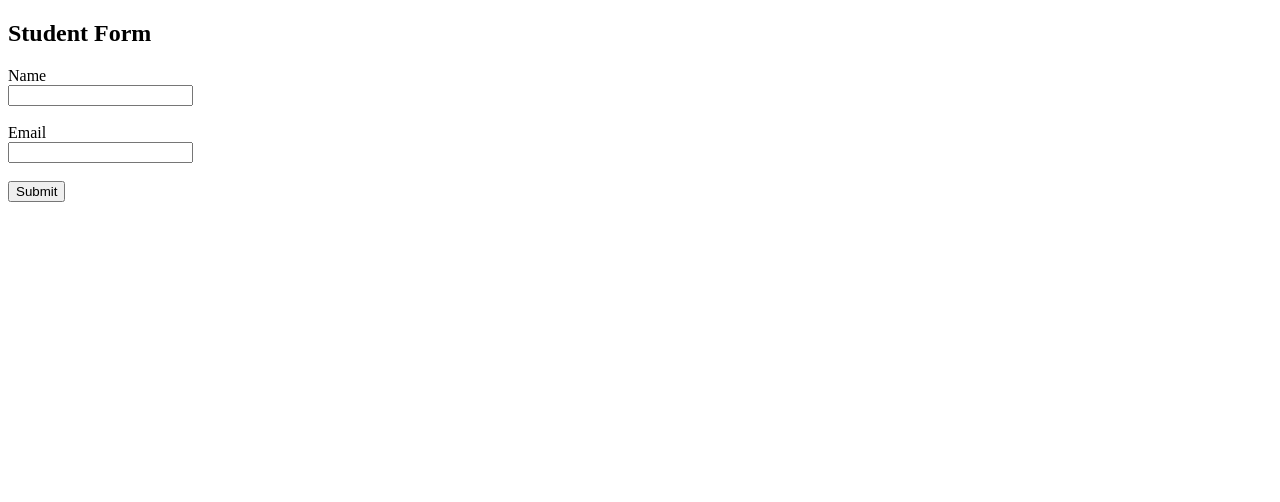
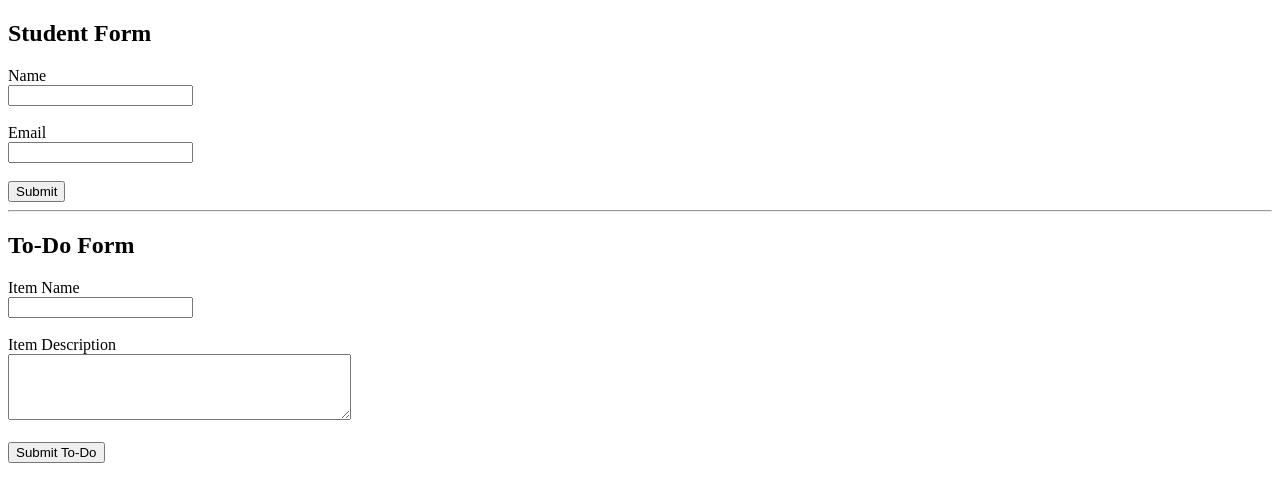
Before and after one commit to vish56/git-module-2, a Flask app: page / in a window 1280 px wide. Shown: the top 502 px of the page. Run offline with Flask 3, Linux system fonts and the light colour scheme.

Commit message:
Add To-Do page frontend

```diff
--- a/templates/index.html
+++ b/templates/index.html
@@ -2,7 +2,7 @@
 <html>
 
 <head>
-    <title>Student Form</title>
+    <title>Student Form & To-Do</title>
 </head>
 
 <body>
@@ -25,6 +25,22 @@
 <p style="color:red;">{{ error }}</p>
 {% endif %}
 
+<hr>
+
+<h2>To-Do Form</h2>
+
+<form action="/submittodoitem" method="POST">
+
+<label>Item Name</label><br>
+<input type="text" name="itemName" required><br><br>
+
+<label>Item Description</label><br>
+<textarea name="itemDescription" rows="4" cols="40" required></textarea><br><br>
+
+<button type="submit">Submit To-Do</button>
+
+</form>
+
 </body>
 
 </html>
```
